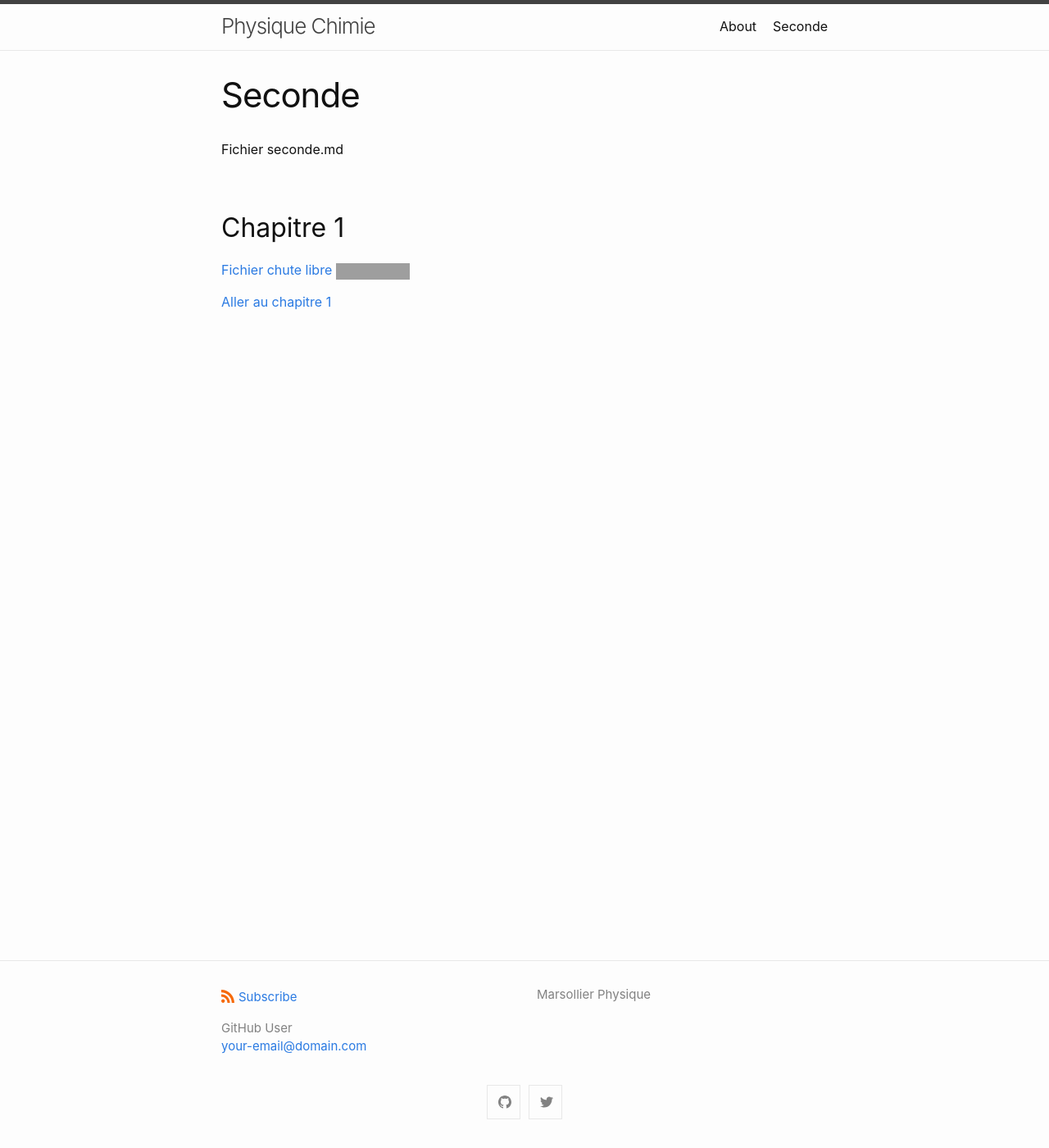
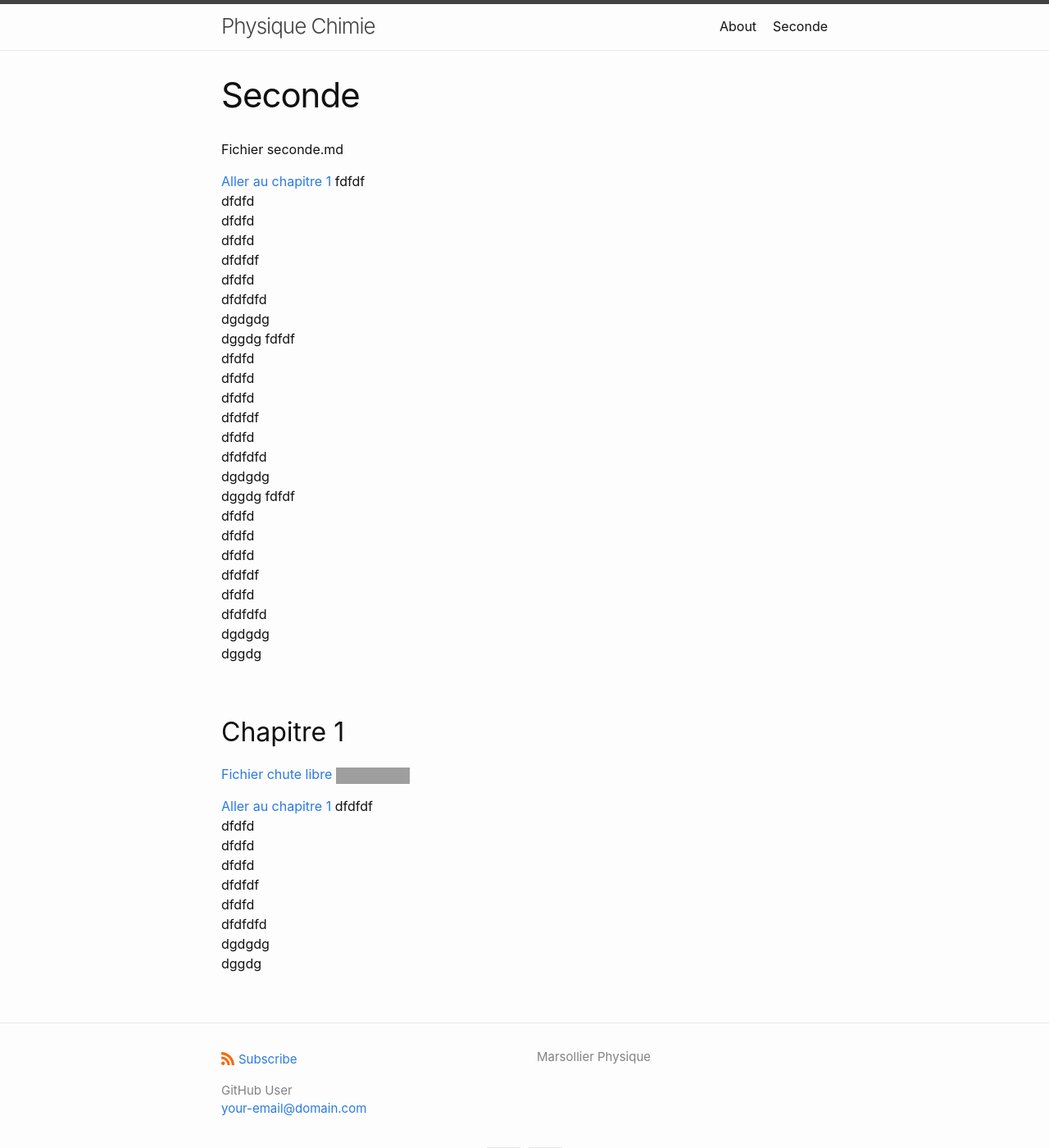
Before and after one commit to dmarsollier/Mon-site, a Jekyll site: the page built from seconde.md, in a window 1280 px wide and 1400 px high. Shown: the whole window at 82% size. Built offline with Jekyll 4.4.1, drawn with Linux system fonts in a browser that asks for light colours; grey boxes are pictures that could not be loaded.

Commit message:
Lien interne 2

```diff
--- a/seconde.md
+++ b/seconde.md
@@ -4,9 +4,46 @@ title: Seconde
 ---
 Fichier seconde.md
 
+[Aller au chapitre 1](#Chap1)
+fdfdf
+dfdfd
+dfdfd
+dfdfd
+dfdfdf
+dfdfd
+dfdfdfd
+dgdgdg
+dggdg
+fdfdf
+dfdfd
+dfdfd
+dfdfd
+dfdfdf
+dfdfd
+dfdfdfd
+dgdgdg
+dggdg
+fdfdf
+dfdfd
+dfdfd
+dfdfd
+dfdfdf
+dfdfd
+dfdfdfd
+dgdgdg
+dggdg
 ## Chapitre 1 {#Chap1}
 
 [Fichier chute libre](https://nbviewer.jupyter.org/github/dmarsollier/MOOC-physique-preparation-enseignement-superieur-python-nb-master/blob/master/mecanique/chute-libre-miniMOOC.ipynb){:target="_blank" }
 [![Binder](https://mybinder.org/badge_logo.svg)](https://mybinder.org/v2/gh/dmarsollier/MOOC-physique-preparation-enseignement-superieur-python-nb-master/master?filepath=mecanique%2Fchute-libre-miniMOOC.ipynb){:target="_blank" }
 
 [Aller au chapitre 1](#Chap1)
+dfdfdf
+dfdfd
+dfdfd
+dfdfd
+dfdfdf
+dfdfd
+dfdfdfd
+dgdgdg
+dggdg
```
